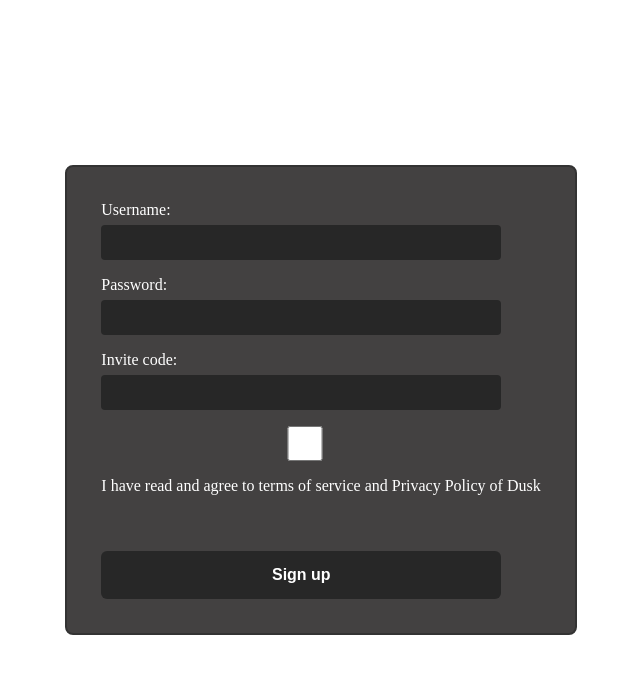
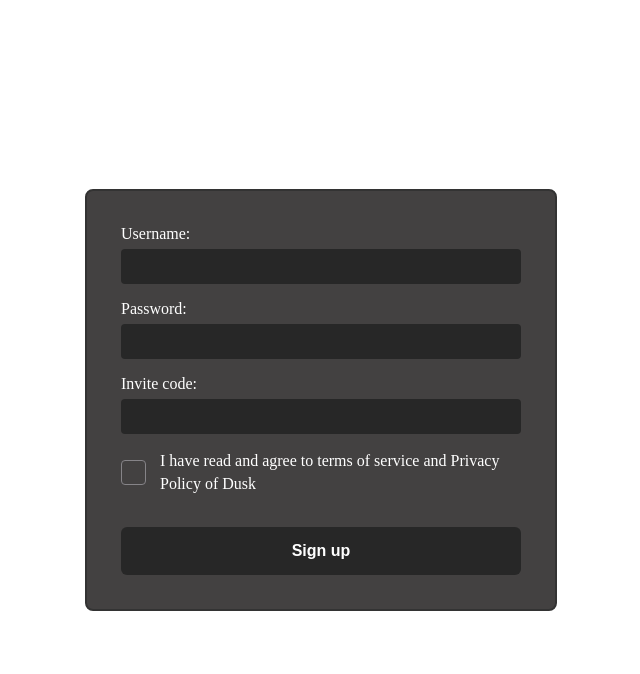
Before and after one commit to alesuper2317/dusk-client, a Flask app: page /signup in a window 1280 px wide. Shown: the top 674 px of the page, without its empty margins (319-959 px from the left). Run offline with Flask 3, Linux system fonts and the light colour scheme.

Commit message:
Add terms of service checkbox

```diff
--- a/static/styles/main.css
+++ b/static/styles/main.css
@@ -65,3 +65,73 @@ div.form form .submit:focus-visible {
     outline: 3px solid #a5b4fc;
     outline-offset: 2px;
 }
+
+div.form form .terms {
+    display: flex;
+    align-items: flex-start;
+    width: 400px;
+    margin-bottom: 16px;
+}
+
+div.form form input[type="checkbox"] {
+    appearance: none;
+    -webkit-appearance: none;
+    flex-shrink: 0;
+    display: grid;
+    place-content: center;
+    width: 25px;
+    height: 25px;
+    margin: 0;
+    padding: 0;
+    background-color: #434141;
+    border: 1px solid #868488;
+    border-radius: 4px;
+    cursor: pointer;
+    transition: background 0.2s;
+}
+
+div.form form input[type="checkbox"]::after {
+    content: "";
+    width: 5px;
+    height: 10px;
+    margin-top: -2px;
+    border: solid #fff;
+    border-width: 0 2px 2px 0;
+    transform: rotate(45deg) scale(0);
+    transition: transform 0.15s;
+}
+
+div.form form input[type="checkbox"]:checked {
+    background-color: var(--theme-accent);
+}
+
+div.form form input[type="checkbox"]:checked::after {
+    transform: rotate(45deg) scale(1);
+}
+
+div.form form input[type="checkbox"]:focus-visible {
+    outline: 3px solid #a5b4fc;
+    outline-offset: 2px;
+}
+
+div.form form .terms label {
+    font-size: 14px;
+    line-height: 1.4;
+    cursor: pointer;
+}
+
+div.form form .terms {
+    display: flex;
+    align-items: center;
+    gap: 14px;
+    width: 400px;
+    margin-bottom: 16px;
+}
+
+div.form form .terms label {
+    margin: 0;
+    padding: 0;
+    font-size: 16px;
+    line-height: 1.4;
+    cursor: pointer;
+}
--- a/templates/forms/signup.html
+++ b/templates/forms/signup.html
@@ -6,8 +6,10 @@
 <input type="text" id="password" name="password">
 <label for="invite">Invite code:</label>
 <input type="text" id="invite" name="invite">
+<div class="terms">
 <input type="checkbox" id="terms" name="terms">
-<label for="terms">I have read and agree to terms of service and Privacy Policy of Dusk</label><br>
+    <label for="terms">I have read and agree to terms of service and Privacy Policy of Dusk</label>
+</div>
 <input type="submit" value="Sign up" class="submit">
 <script src="/static/scripts/form.js"></script>
 {% endblock %}
```
